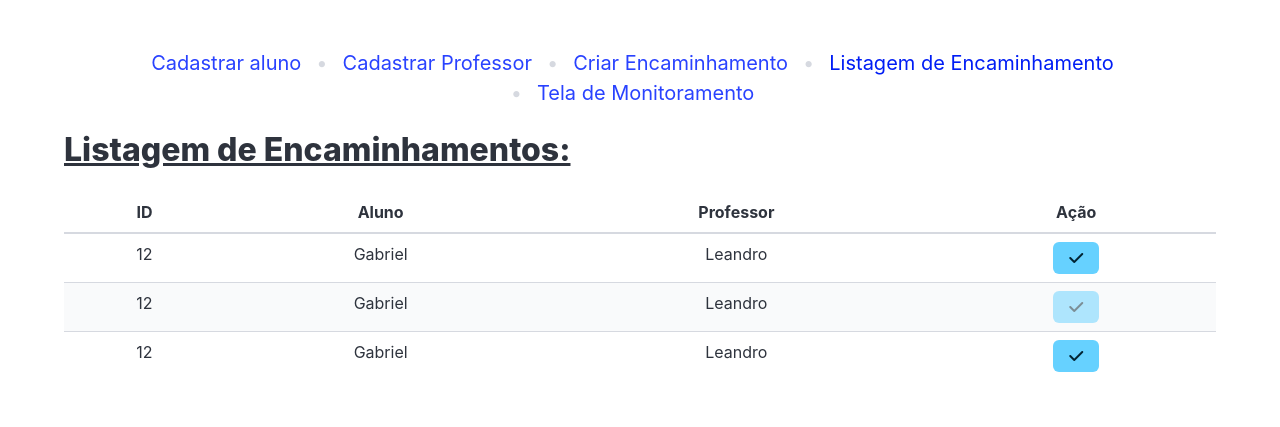
After one commit to Gabriel-Sousa-Dev/Chamada-de-senha, a PHP site: page /ListagemEncaminhamento.php in a window 1280 px wide. The commit adds this page. Shown: the top 427 px of the page. Run offline with PHP 8.4, Linux system fonts and the light colour scheme.

Commit message:
Criei o layout da Listagem

```diff
--- a/CadastrarProfessor.php
+++ b/CadastrarProfessor.php
@@ -4,7 +4,7 @@
 <head>
     <meta charset="UTF-8">
     <meta name="viewport" content="width=device-width, initial-scale=1.0">
-    <title>Criar aluno</title>
+    <title>Cadastrar Professor</title>
     <link rel='stylesheet' href="./assets/bulma/css/bulma.css" >
     <link rel="stylesheet" href="./assets/fontawesome6/css/all.css">
 </head>
@@ -16,7 +16,7 @@
                     <li><a href="./index.php">Cadastrar aluno</a></li>
                     <li class="is-active"><a href="./CadastrarProfessor.php">Cadastrar Professor</a></li>
                     <li><a href="./CriarEncaminhamento.php">Criar Encaminhamento</a></li>
-                    <li><a href="./EditarEncaminhamento.php">Editar Encaminhamento</a></li>
+                    <li><a href="./ListagemEncaminhamento.php">Listagem de Encaminhamento</a></li>
                     <li><a href="./Tela_de_monitoramento.php" target="_blank">Tela de Monitoramento</a></li>
                 </ul>
             </nav>
--- a/CriarEncaminhamento.php
+++ b/CriarEncaminhamento.php
@@ -4,7 +4,7 @@
 <head>
     <meta charset="UTF-8">
     <meta name="viewport" content="width=device-width, initial-scale=1.0">
-    <title>Criar aluno</title>
+    <title>Criar Encaminhamento</title>
     <link rel='stylesheet' href="./assets/bulma/css/bulma.css" >
     <link rel="stylesheet" href="./assets/fontawesome6/css/all.css">
 </head>
@@ -16,7 +16,7 @@
                     <li><a href="./index.php">Cadastrar aluno</a></li>
                     <li><a href="./CadastrarProfessor.php">Cadastrar Professor</a></li>
                     <li class="is-active"><a href="#">Criar Encaminhamento</a></li>
-                    <li><a href="./EditarEncaminhamento.php">Editar Encaminhamento</a></li>
+                    <li><a href="./ListagemEncaminhamento.php">Listagem de Encaminhamento</a></li>
                     <li><a href="./Tela_de_monitoramento.php" target="_blank">Tela de Monitoramento</a></li>
                 </ul>
             </nav>
--- /dev/null
+++ b/ListagemEncaminhamento.php
@@ -0,0 +1,64 @@
+<?php include_once("./conexao.php") ?>
+<!DOCTYPE html>
+<html lang="pt-br">
+<head>
+    <meta charset="UTF-8">
+    <meta name="viewport" content="width=device-width, initial-scale=1.0">
+    <title>Listagem de Encaminhamentos</title>
+    <link rel='stylesheet' href="./assets/bulma/css/bulma.css" >
+    <link rel="stylesheet" href="./assets/fontawesome6/css/all.css">
+</head>
+<body>
+
+        <section class="section">
+            <nav class="breadcrumb is-centered has-bullet-separator is-medium" aria-label="breadcrumbs">
+                <ul>
+                    <li><a href="./index.php">Cadastrar aluno</a></li>
+                    <li><a href="./CadastrarProfessor.php">Cadastrar Professor</a></li>
+                    <li><a href="./CriarEncaminhamento.php">Criar Encaminhamento</a></li>
+                    <li class="is-active"><a href="./ListagemEncaminhamento.php">Listagem de Encaminhamento</a></li>
+                    <li><a href="./Tela_de_monitoramento.php" target="_blank">Tela de Monitoramento</a></li>
+                </ul>
+            </nav>
+            <div class="container mt-4">
+                <h1 class="title is-underlined my-5 is-centered block">Listagem de Encaminhamentos:</h1>
+                <table class="table is-fullwidth mt-5 is-striped is-hoverable has-text-centered">
+                    <thead>
+                        <tr>
+                            <th class="has-text-centered">ID</th>
+                            <th class="has-text-centered">Aluno</th>
+                            <th class="has-text-centered">Professor</th>
+                            <th class="has-text-centered">Ação</th>
+                        </tr>
+                    </thead>
+                    <tbody>
+                        <tr>
+                            <td>12</td>
+                            <td>Gabriel</td>
+                            <td>Leandro</td>
+                            <td>
+                                <button class="button is-info" title="Concluir Encaminhamento"><i class="fa-solid fa-check"></i></button>
+                            </td>
+                        </tr>
+                        <tr>
+                            <td>12</td>
+                            <td>Gabriel</td>
+                            <td>Leandro</td>
+                            <td>
+                                <button class="button is-info is-disabled" title="Encaminhamento Concluído" disabled><i class="fa-solid fa-check"></i></button>
+                            </td>
+                        </tr>
+                        <tr>
+                            <td>12</td>
+                            <td>Gabriel</td>
+                            <td>Leandro</td>
+                            <td>
+                                <button class="button is-info" title="Concluir Encaminhamento"><i class="fa-solid fa-check"></i></button>
+                            </td>
+                        </tr>
+                    </tbody>
+                </table>
+            </div>
+        </section>
+</body>
+</html>
--- a/index.php
+++ b/index.php
@@ -6,7 +6,7 @@
 <head>
     <meta charset="UTF-8">
     <meta name="viewport" content="width=device-width, initial-scale=1.0">
-    <title>Criar aluno</title>
+    <title>Cadastrar Aluno</title>
     <link rel='stylesheet' href="./assets/bulma/css/bulma.css" >
     <link rel="stylesheet" href="./assets/fontawesome6/css/all.css">
 </head>
@@ -18,7 +18,7 @@
                 <li class="is-active"><a href="./index.php">Cadastrar aluno</a></li>
                 <li><a href="./CadastrarProfessor.php">Cadastrar Professor</a></li>
                 <li><a href="./CriarEncaminhamento.php">Criar Encaminhamento</a></li>
-                <li><a href="./EditarEncaminhamento.php">Editar Encaminhamento</a></li>
+                <li><a href="./ListagemEncaminhamento.php">Listagem de Encaminhamento</a></li>
                 <li><a href="./Tela_de_monitoramento.php" target="_blank">Tela de Monitoramento</a></li>
             </ul>
         </nav>
```
